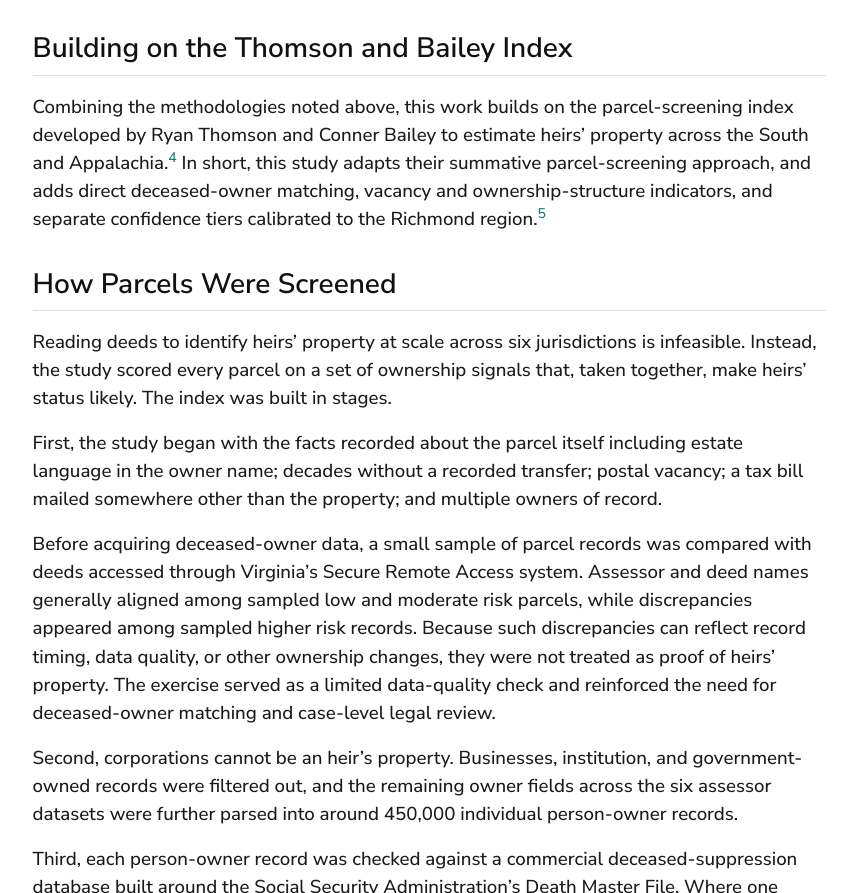
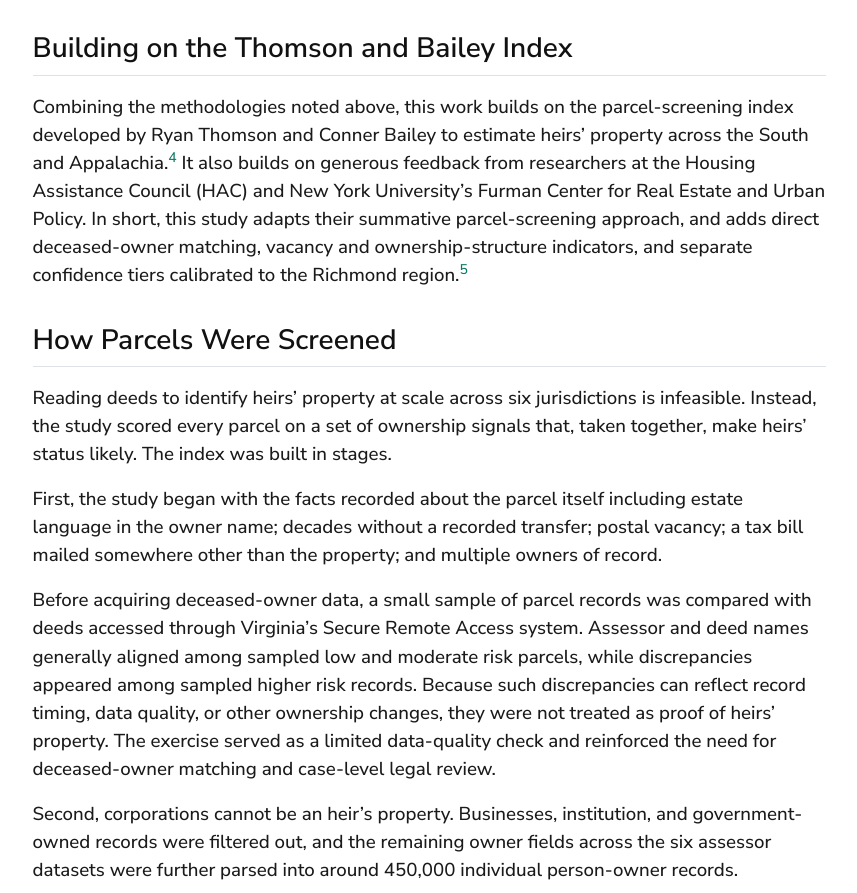
Before and after one commit to CityWork-io/rhpn, a plain HTML site: page methods.html in a window 1280 px wide. Shown: the part 1153-2046 px from the top of the page, without its empty margins (138-995 px from the left). Drawn offline with Linux system fonts and the light colour scheme; a web font is replaced by a local one.

Commit message:
Added contribution acknowledgement.

```diff
--- a/methods.html
+++ b/methods.html
@@ -142,7 +142,7 @@ ul.task-list li input[type="checkbox"] {
 </section>
 <section id="building-on-the-thomson-and-bailey-index" class="level2">
 <h2 class="anchored" data-anchor-id="building-on-the-thomson-and-bailey-index">Building on the Thomson and Bailey Index</h2>
-<p>Combining the methodologies noted above, this work builds on the parcel-screening index developed by Ryan Thomson and Conner Bailey to estimate heirs’ property across the South and Appalachia.<a href="#fn4" class="footnote-ref" id="fnref4" role="doc-noteref"><sup>4</sup></a> In short, this study adapts their summative parcel-screening approach, and adds direct deceased-owner matching, vacancy and ownership-structure indicators, and separate confidence tiers calibrated to the Richmond region.<a href="#fn5" class="footnote-ref" id="fnref5" role="doc-noteref"><sup>5</sup></a></p>
+<p>Combining the methodologies noted above, this work builds on the parcel-screening index developed by Ryan Thomson and Conner Bailey to estimate heirs’ property across the South and Appalachia.<a href="#fn4" class="footnote-ref" id="fnref4" role="doc-noteref"><sup>4</sup></a> It also builds on generous feedback from researchers at the Housing Assistance Council (HAC) and New York University’s Furman Center for Real Estate and Urban Policy. In short, this study adapts their summative parcel-screening approach, and adds direct deceased-owner matching, vacancy and ownership-structure indicators, and separate confidence tiers calibrated to the Richmond region.<a href="#fn5" class="footnote-ref" id="fnref5" role="doc-noteref"><sup>5</sup></a></p>
 </section>
 <section id="how-parcels-were-screened" class="level2">
 <h2 class="anchored" data-anchor-id="how-parcels-were-screened">How Parcels Were Screened</h2>
```
